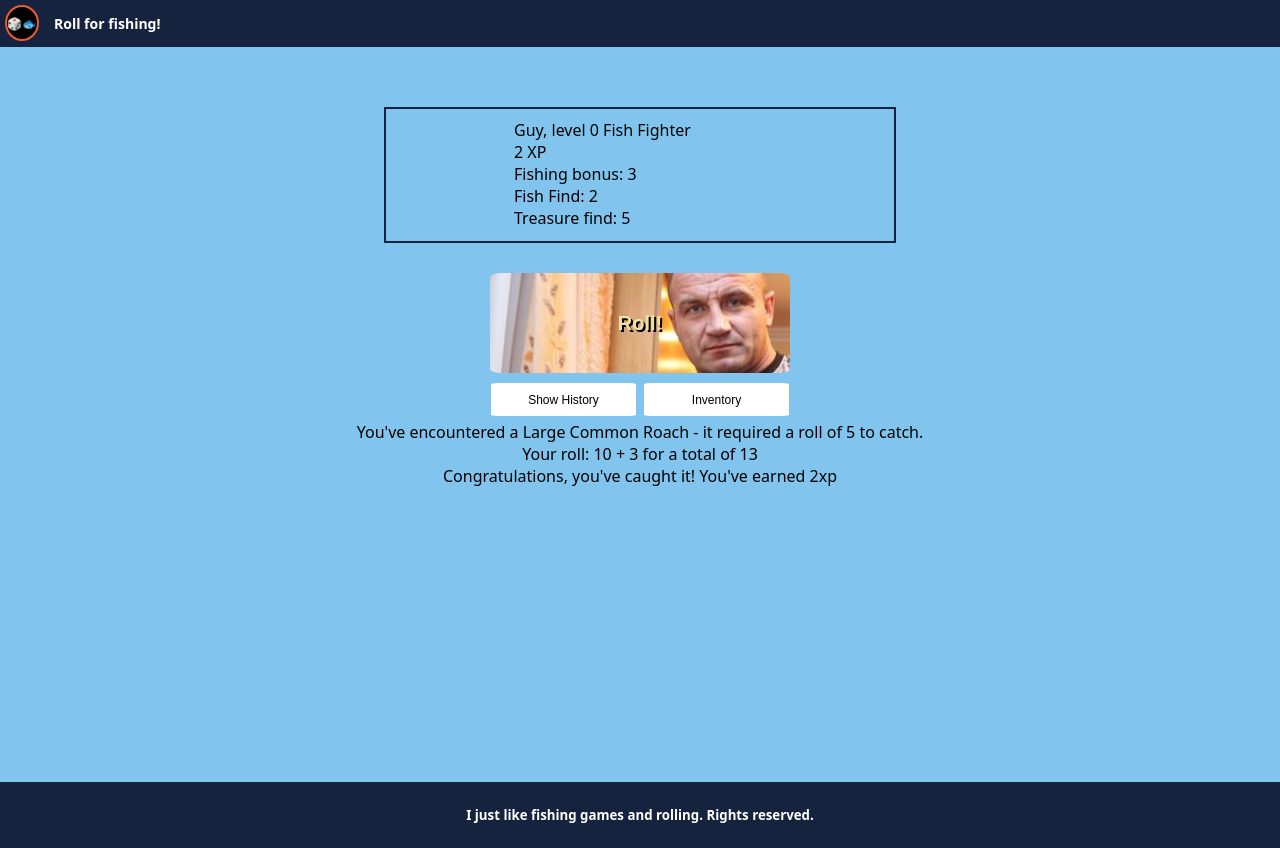
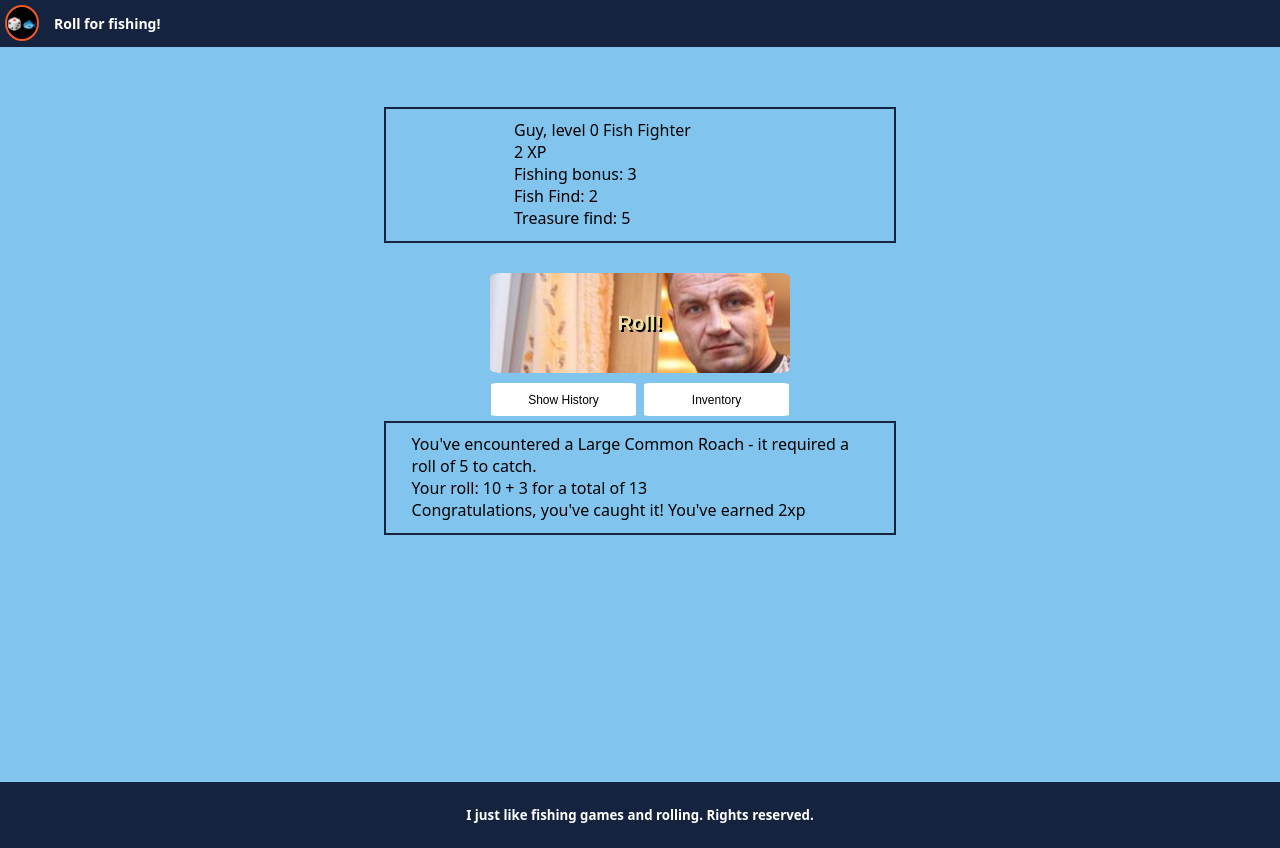
Before and after one commit to rkachniarz/roll-for-fishing-react, a React (Create React App) app: page / in a window 1280 px wide. Both pictures are taken after a click on the button "Roll!". Built offline with nearby package versions, Linux system fonts and the light colour scheme.

Commit message:
Eventlog styling

```diff
--- a/src/App.css
+++ b/src/App.css
@@ -122,6 +122,20 @@ body {
   border: solid 2px #15233f;
 }
 
+.EventLog {
+  margin: 0px 30% 25px 30%;
+  padding: 10px 2% 12px 2%;
+  text-align: left;
+  max-height: 378px;
+  border: solid 2px #15233f;
+  overflow-y: auto;
+}
+
+.EventLog.empty {
+  border: none;
+  overflow: hidden;
+}
+
 @keyframes App-logo-spin {
   from {
     transform: rotate(0deg);
--- a/src/Components/Container.jsx
+++ b/src/Components/Container.jsx
@@ -1,3 +1,6 @@
+import clsx from 'clsx';
+
 export function Container({ cname, children }) {
-  return <div className={cname}>{children}</div>;
+  let classes = clsx(cname, { "empty": !children || children.length < 1 });
+  return <div className={classes}>{children}</div>;
 }
--- a/src/Components/LogEntry.jsx
+++ b/src/Components/LogEntry.jsx
@@ -1,3 +1,3 @@
-export function LogEntry({ cname, key, children }) {
-  return <div key={key} className={`log-${cname}`}>{children}</div>;
+export function LogEntry({ cname, keyname, children }) {
+  return <div key={keyname} className={`log-${cname}`}>{children}</div>;
 }
```
